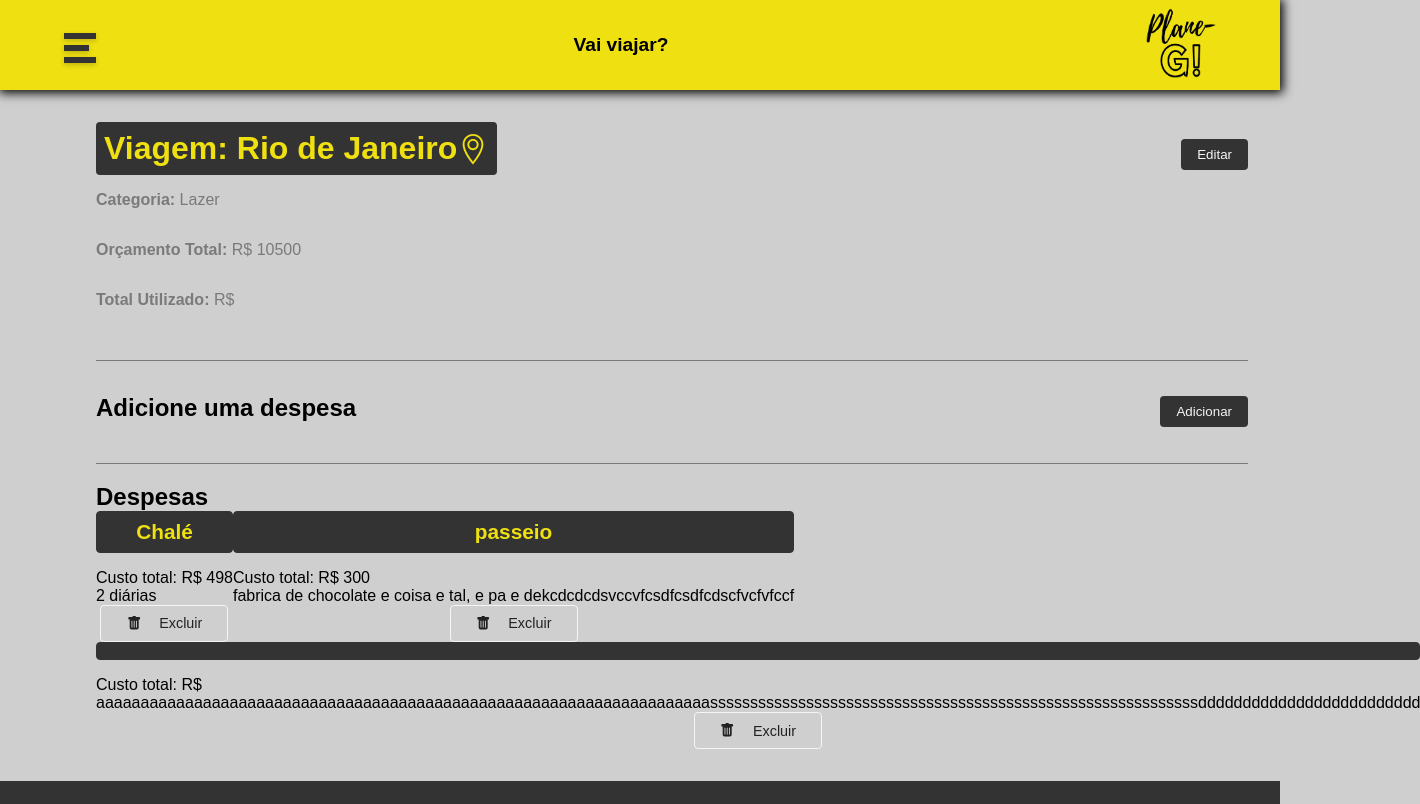
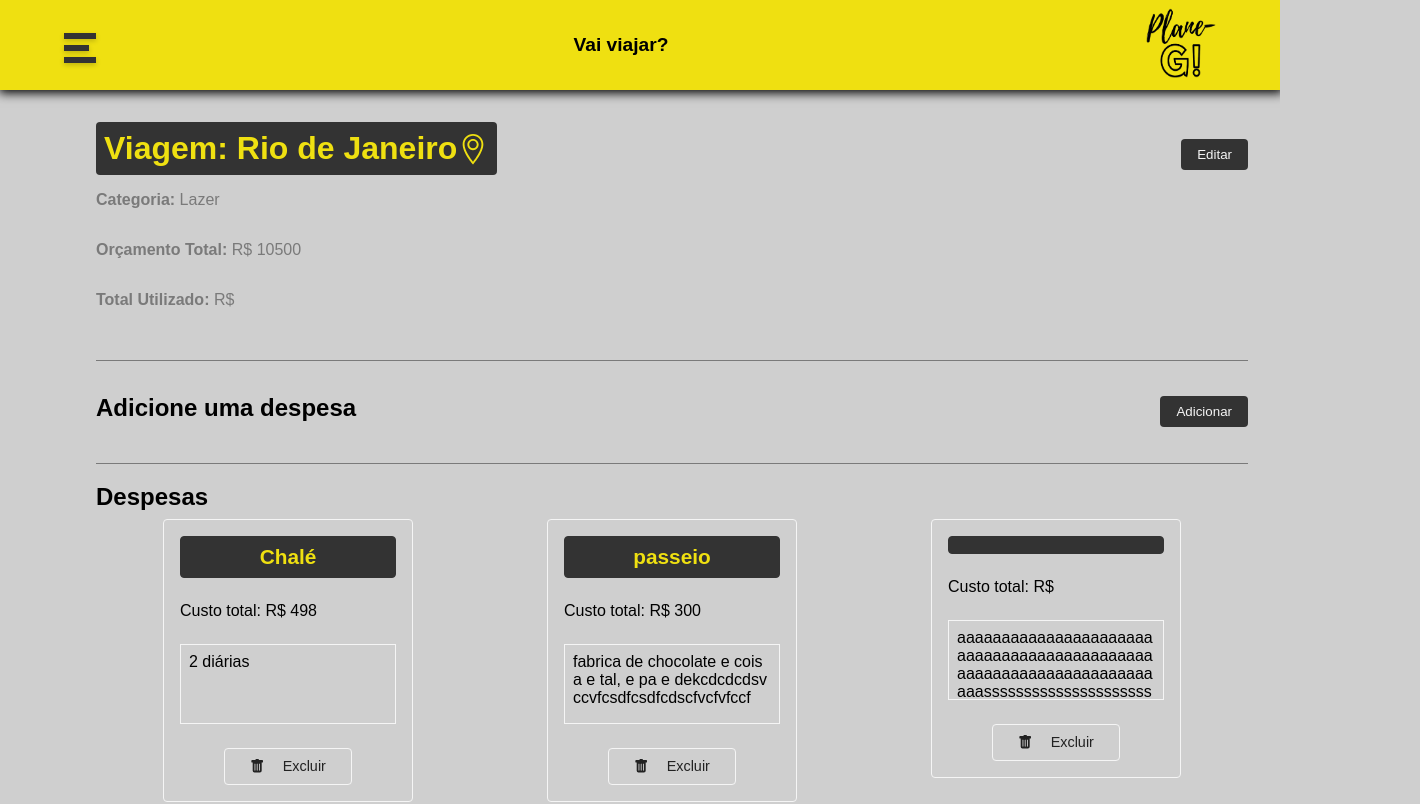
Before and after one commit to alexandreSouza31/plane-G, a React (Create React App) app: page /trip/1 in a window 1280 px wide. Shown: the top 804 px of the page, 1420 px wide, since content can reach past the window. Built offline with nearby package versions, Linux system fonts and the light colour scheme; data requests are answered from the project's data file.

Commit message:
will style the expenses

```diff
--- a/src/components/pages/Trip.module.css
+++ b/src/components/pages/Trip.module.css
@@ -33,8 +33,12 @@
 
 .container_expense{
     width: 90vw;
+}
 
+.p_expenses{
+    margin: 1rem 0;
 }
+
 .btn {
     background-color: #333;
     color: whitesmoke;
--- a/src/components/trip/TripCard.module.css
+++ b/src/components/trip/TripCard.module.css
@@ -1,4 +1,5 @@
-.card_container {
+.card_container,
+.card_container_expense {
     display: flex;
     flex-direction: column;
     justify-content: center;
@@ -10,6 +11,12 @@
     padding: 1rem;
     border-radius: 4px;
     margin: .5rem auto;
+}
+
+.card_container_expense {
+    width: 250px;
+    word-break: break-all;
+    overflow-y: scroll;
 }
 
 .h4_container {
@@ -65,6 +72,14 @@
     background-color: rgba(24, 248, 155, 0.365);
 }
 
+.description_expense{
+    height: 80px;
+    overflow-y: scroll;
+    margin: 1rem 0;
+    padding: .5rem;
+    border: whitesmoke solid 1px;
+}
+
 .trip_card_actions {
     display: flex;
     flex-wrap: wrap;
```
